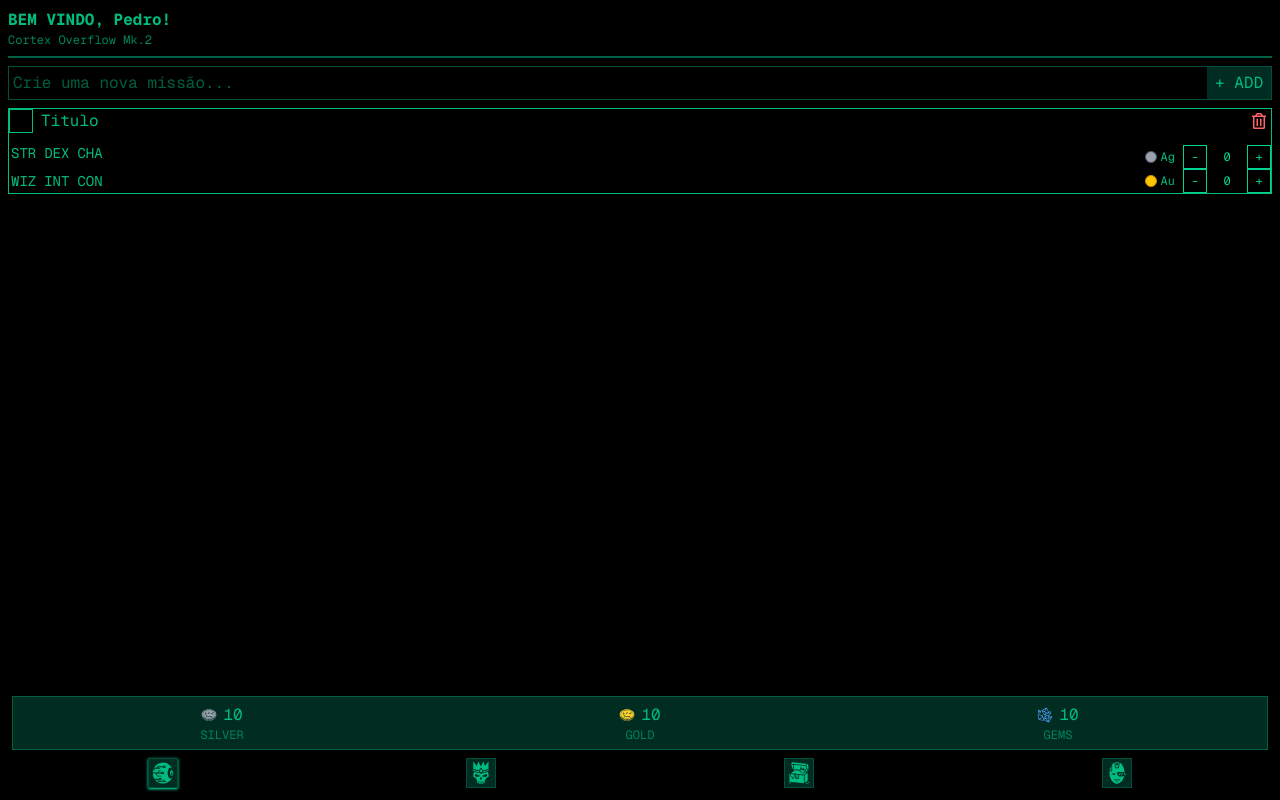
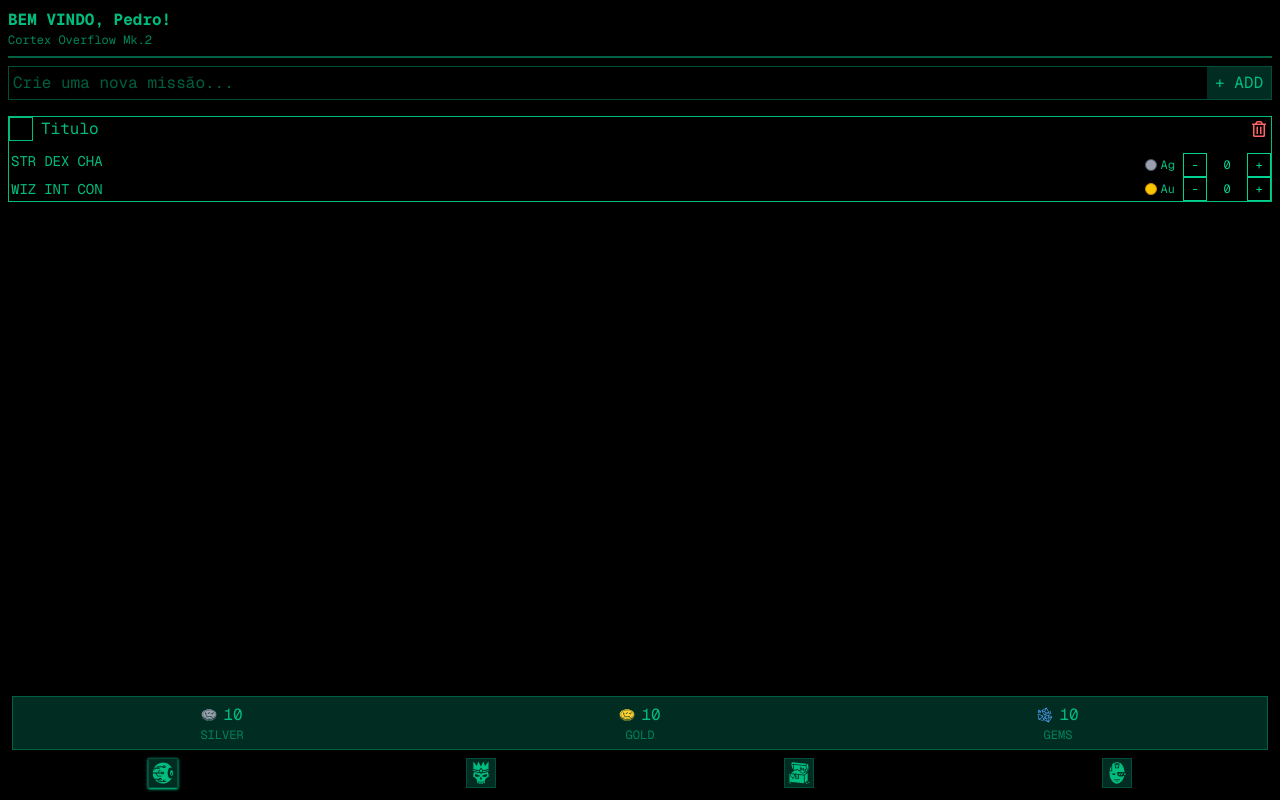
Before and after one commit to PedroVMLopes/cortex-overflow, a Next.js app: page / in a window 1280 px wide. Built offline with nearby package versions, Linux system fonts and the light colour scheme; a web font is replaced by a local one.

Commit message:
Minor Changes

```diff
--- a/app/page.tsx
+++ b/app/page.tsx
@@ -18,7 +18,7 @@ export default function Home() {
         </div>
 
         {/* TaskCard list render */}
-        <div className="mt-2">
+        <div className="mt-4">
           <TaskCard />
         </div>
     </div>
```
